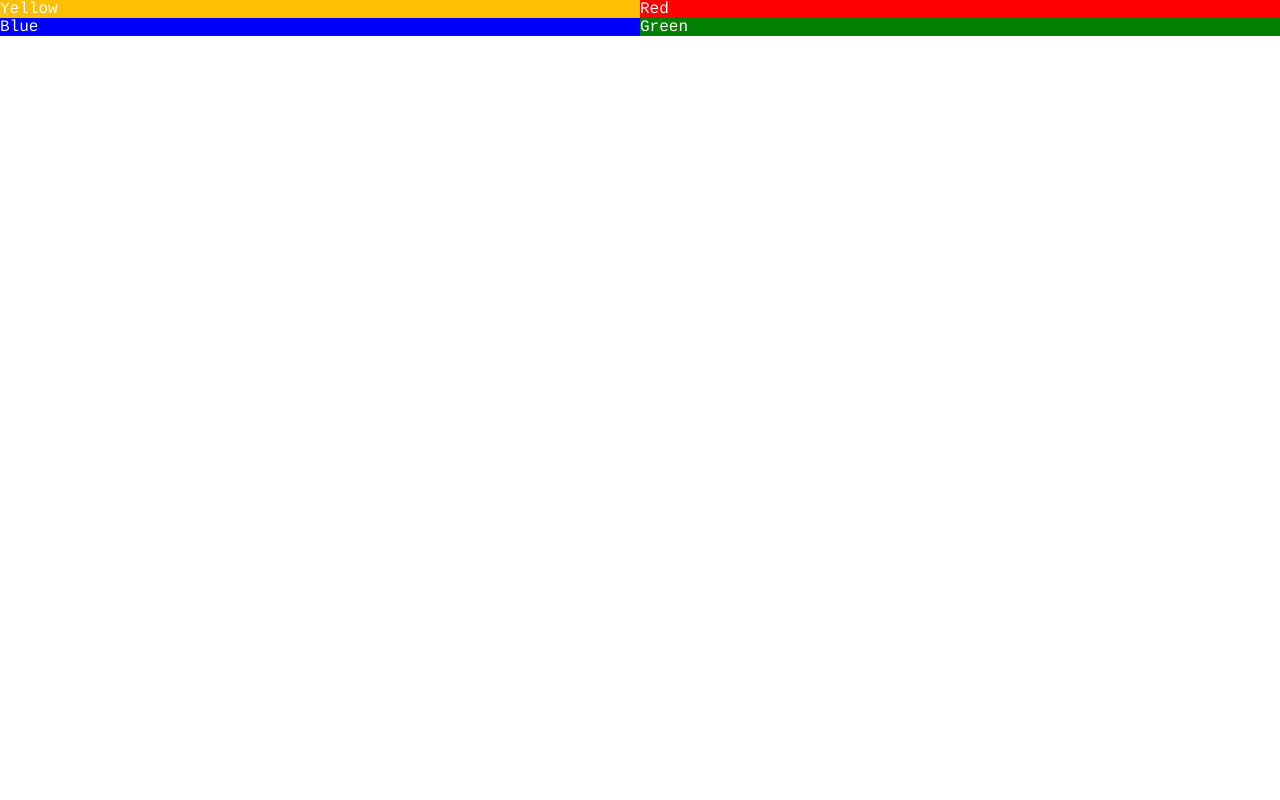
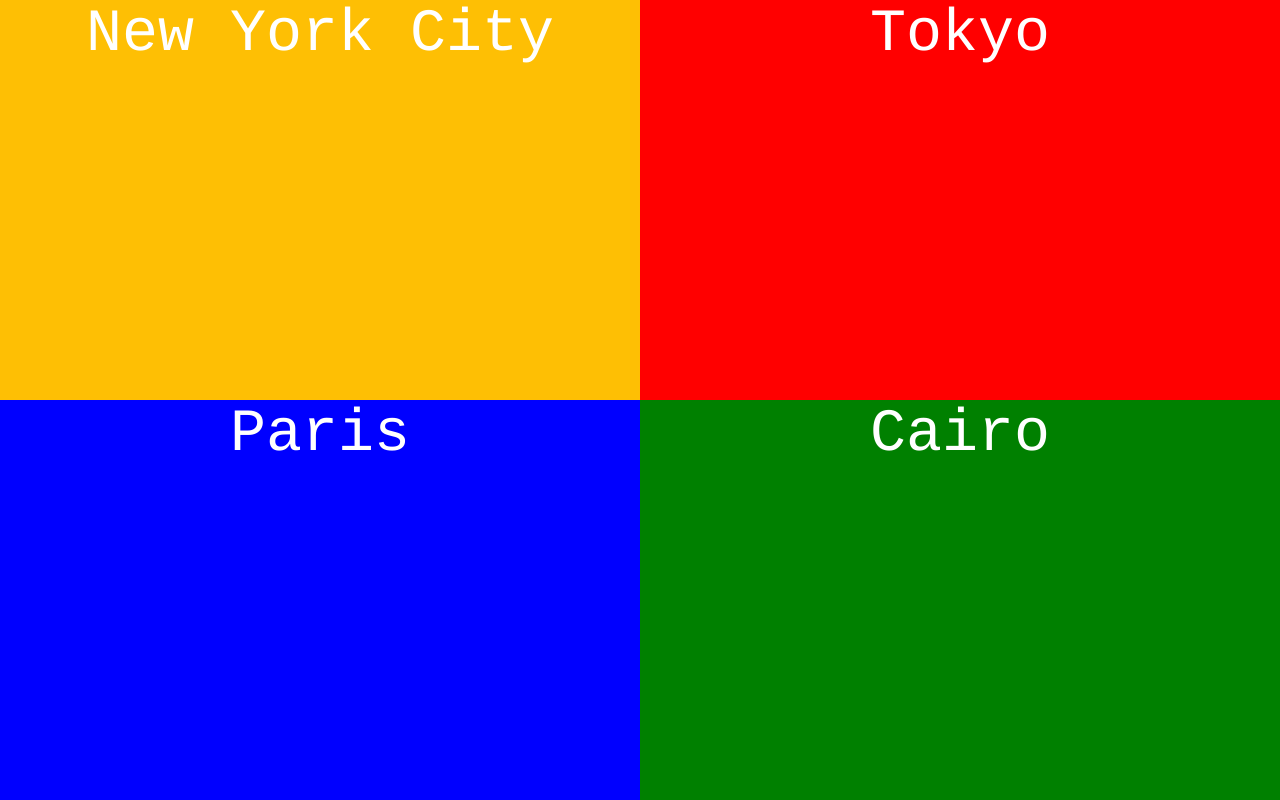
Before and after one commit to amberchisholm/world-clock, a plain HTML site: page index.html in a window 1280 px wide. Drawn offline with Linux system fonts and the light colour scheme.

Commit message:
adding grid display

```diff
--- a/index.html
+++ b/index.html
@@ -6,10 +6,10 @@
 </head>
 <body>
 	<div class="container">
-		<div class="div1" id="yellow">Yellow</div>
-		<div class="div2" id="red">Red</div>
-		<div class="div3" id="blue">Blue</div>
-		<div class="div4" id="green">Green</div>
+		<div class="div1" id="yellow">New York City</div>
+		<div class="div2" id="red">Tokyo</div>
+		<div class="div3" id="blue">Paris</div>
+		<div class="div4" id="green">Cairo</div>
 	</div>
 </body>
 <script scr="./script.js"></script>
--- a/script.js
+++ b/script.js
@@ -0,0 +1,4 @@
+
+function displayNewYork() {
+
+}
--- a/style.css
+++ b/style.css
@@ -7,10 +7,14 @@ body {
 
 .container {
 display: grid;
-grid-template-columns: 10fr 10fr;
-grid-template-rows: 20fr 20fr;
+grid-template-columns: 1fr 1fr;
+grid-template-rows: 1fr 1fr;
 grid-column-gap: 0px;
 grid-row-gap: 0px;
+/*grid-template-columns: repeat(auto-fill, minmax(350px, 1fr));*/
+/*justify-items: stretch;*/
+width: 100vw;
+height: 100vh;
 }
 .div1 { grid-area: 1 / 1 / 2 / 2; }
 .div2 { grid-area: 1 / 2 / 2 / 3; }
@@ -19,16 +23,32 @@ grid-row-gap: 0px;
 
 #yellow {
 	background-color: #febf04;
+	font-family: courier, monospace;
+	text-align: center;
+	color: white;
+	font-size: 60px;
 }
 
 #red {
 	background-color: red;
+	font-family: courier, monospace;
+	text-align: center;
+	color: white;
+	font-size: 60px;
 }
 
 #blue {
 	background-color: blue;
+	font-family: courier, monospace;
+	text-align: center;
+	color: white;
+	font-size: 60px;
 }
 
 #green {
 	background-color: green;
+	font-family: courier, monospace;
+	text-align: center;
+	color: white;
+	font-size: 60px;
 }
```
